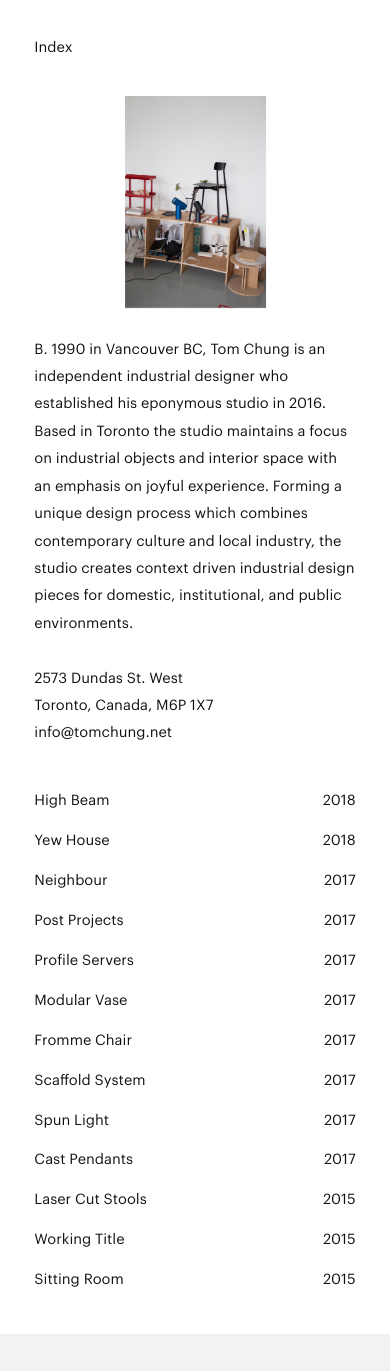
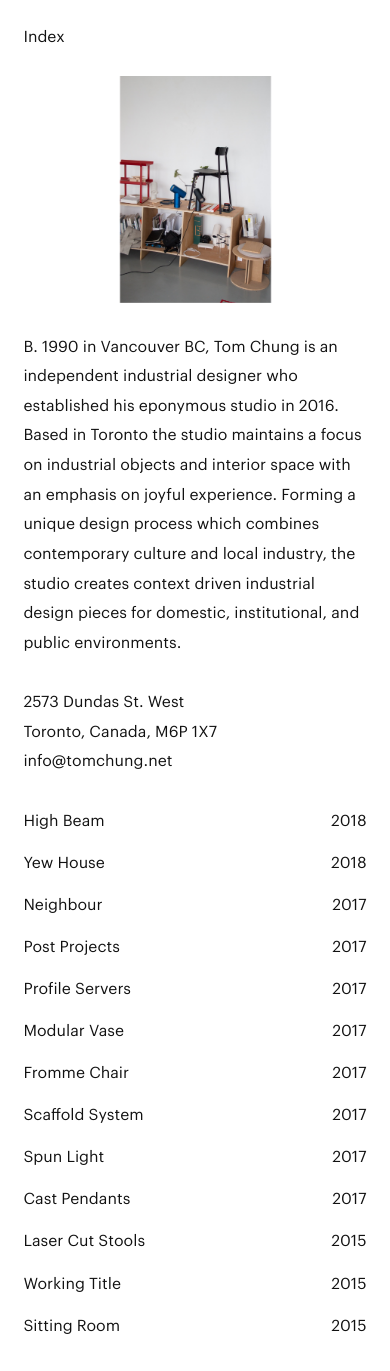
Before and after one commit to andychung/tomchung.github.io-source, a Jekyll site: the page built from index.html, in a window 390 px wide. Built offline with Jekyll 4.4.1, drawn with Linux system fonts in a browser that asks for light colours; nearby versions of some CDN libraries; some web fonts are replaced; before the commit the page ends 1334 px from its top, so only the background shows below that.

Commit message:
mobile css quick fix

```diff
--- a/public/css/style.css
+++ b/public/css/style.css
@@ -368,9 +368,15 @@ p.projects span:last-child::after {
 }
 
 @media only screen and (max-width: 540px) {
-	:root {
+	/*:root {
 		--type-size: 3.7vw;
 		--padding: 8.8vw;
+		--small-padding: 1.6vw;
+	}*/
+
+	:root {
+		--type-size: 4vw;
+		--padding: 6vw;
 		--small-padding: 1.6vw;
 	}
 }
```
